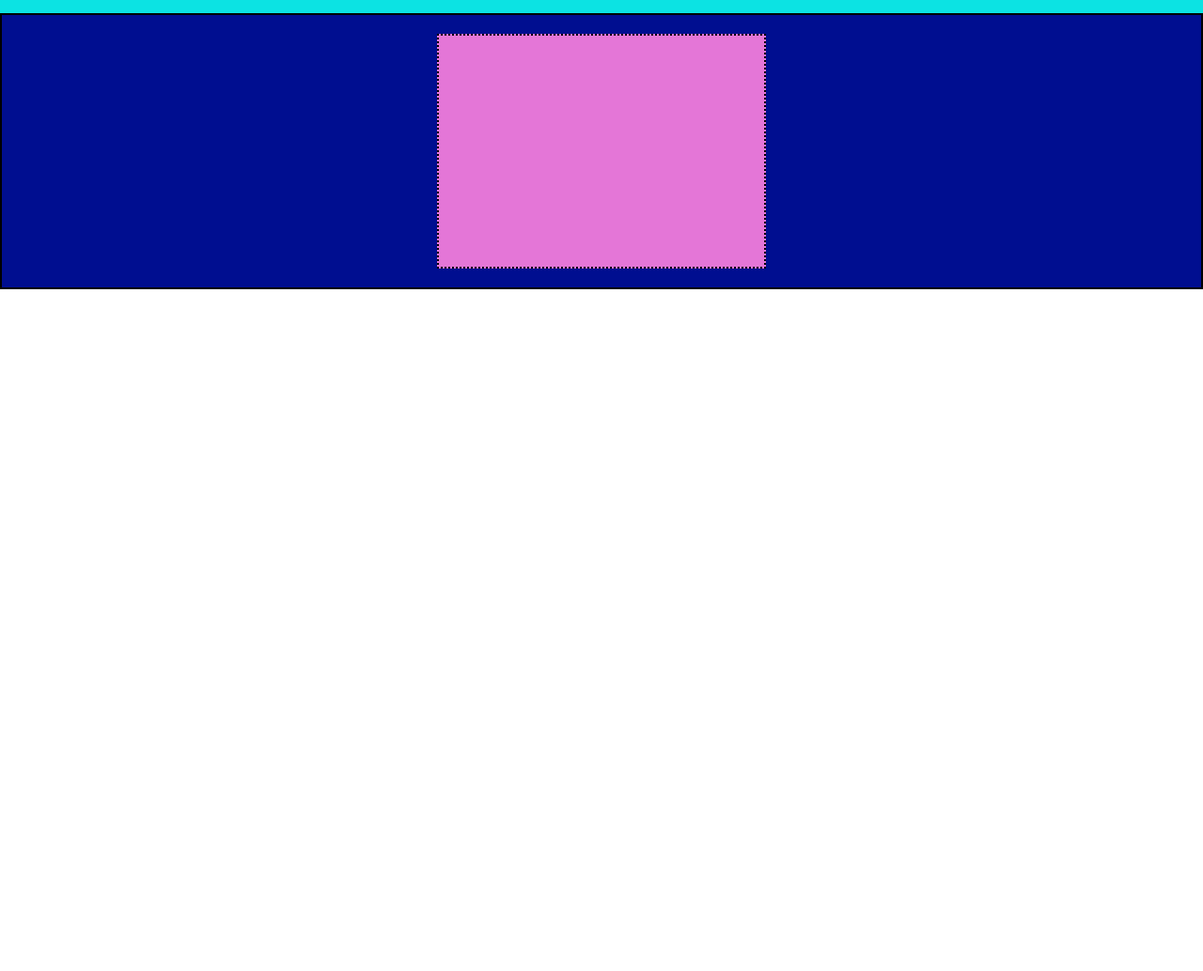
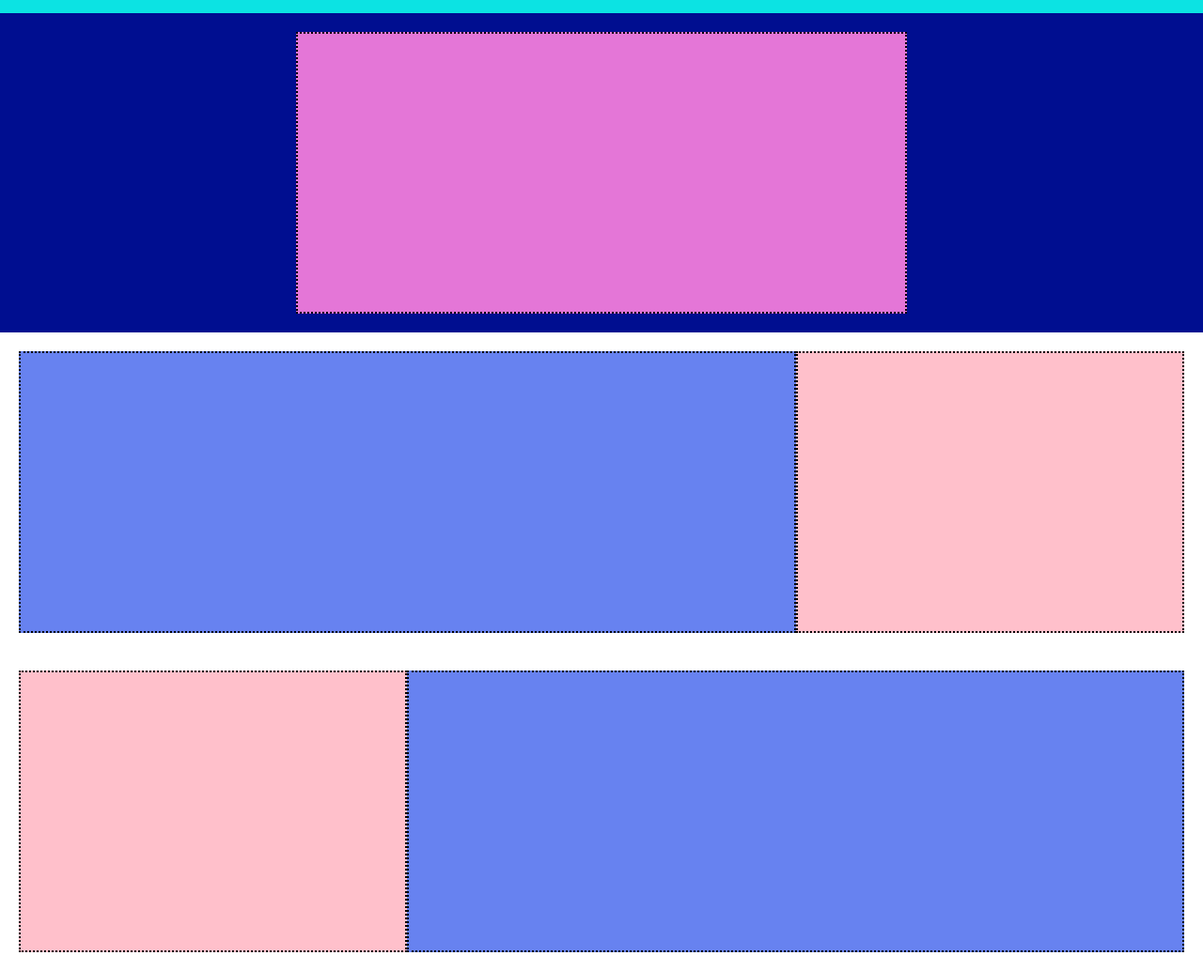
Before and after one commit to GiovanniYahyaLaassel/htmlcss-struttura-discord, a plain HTML site: page index.html in a window 1280 px wide. Shown: the part 38-1072 px from the top of the page at 94% size. Before the commit the page ends 800 px from the top, so only its background shows below. Drawn offline with Linux system fonts and the light colour scheme.

Commit message:
creation-other-section and box

```diff
--- a/css/style.css
+++ b/css/style.css
@@ -21,26 +21,41 @@ ul,li{
 .main-list{
     display: flex;
     gap: 30px;
+}
 
-}
 /* main and section layout */
 .layout-section{
     background-color: rgb(0, 14, 144);
 }
+.bg-white{
+    background-color: white;
+}
+.row{
+    display: flex;
+    flex-wrap: wrap;
+
+}
 .box{
     background-color: rgb(228, 118, 215);
-    width: 350px;
+    width: 650px;
     height: 250px;
+}
+.box-70{
+    background-color: rgb(103, 130, 240);
+    width: calc(100% / 3 * 2)
+
+}
+.box-30{
+    background-color: pink;
+    width: calc(100% / 3);
 }
 
 /* debug-rules */
-.debug .container{
-    border:  2px solid black;
-}
 .debug .row{
     padding: 20px;
 }
 .debug .row > * {
     border: 2px dotted black;
     padding: 16px;
+    min-height: 300px;
 }
--- a/index.html
+++ b/index.html
@@ -35,6 +35,24 @@
             </div>
         </section>
 
+        <section class="layout-section bg-white debug">
+            <div class="container">
+                <div class="row">
+                    <div class="box-70"></div>
+                    <div class="box-30"></div>
+                </div>
+            </div>
+        </section>
+
+        <section class="layout-section bg-white debug">
+            <div class="container">
+                <div class="row">
+                    <div class="box-30"></div>
+                    <div class="box-70"></div>
+                </div>
+            </div>
+        </section>
+
      </main>
 
 </body>
```
